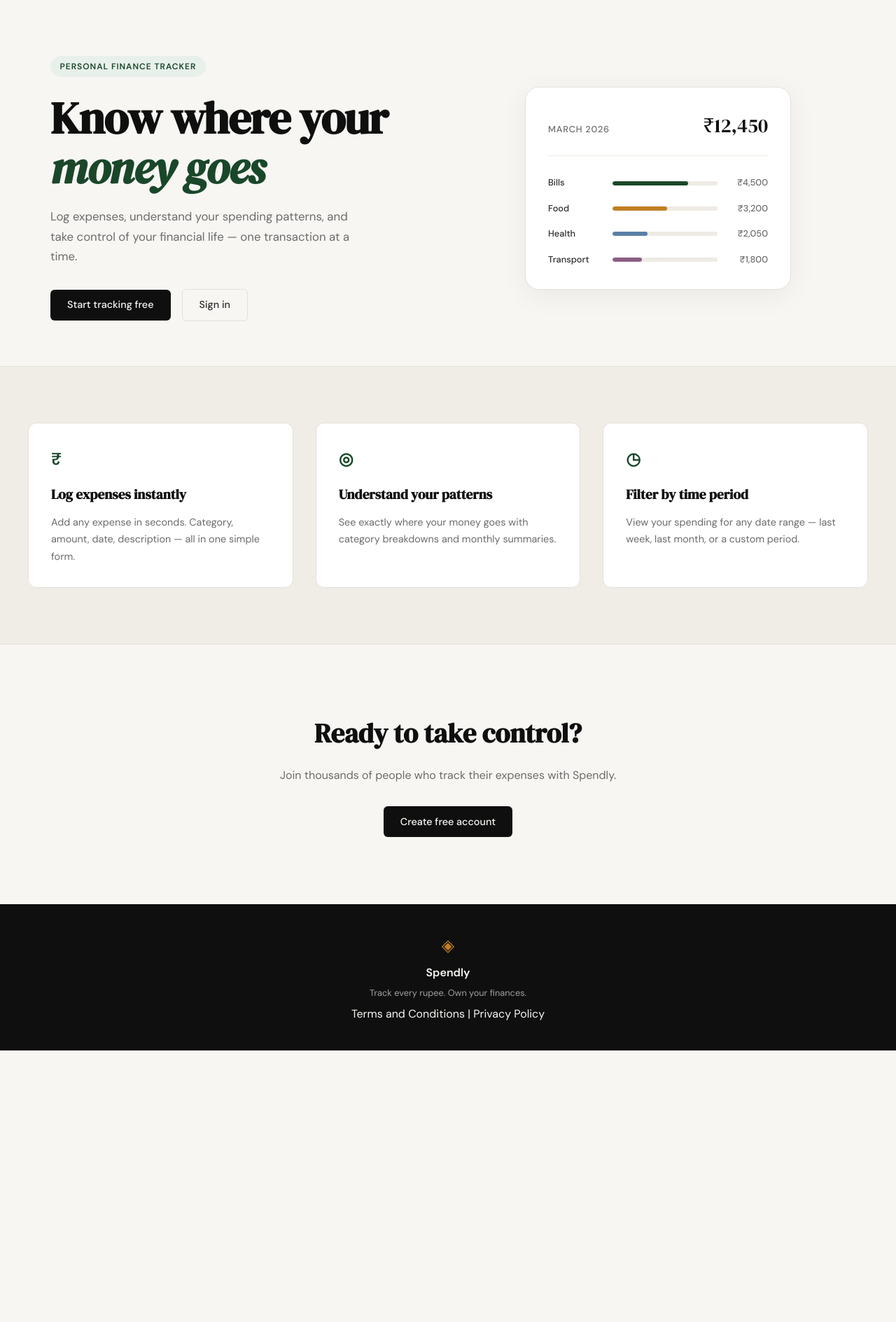
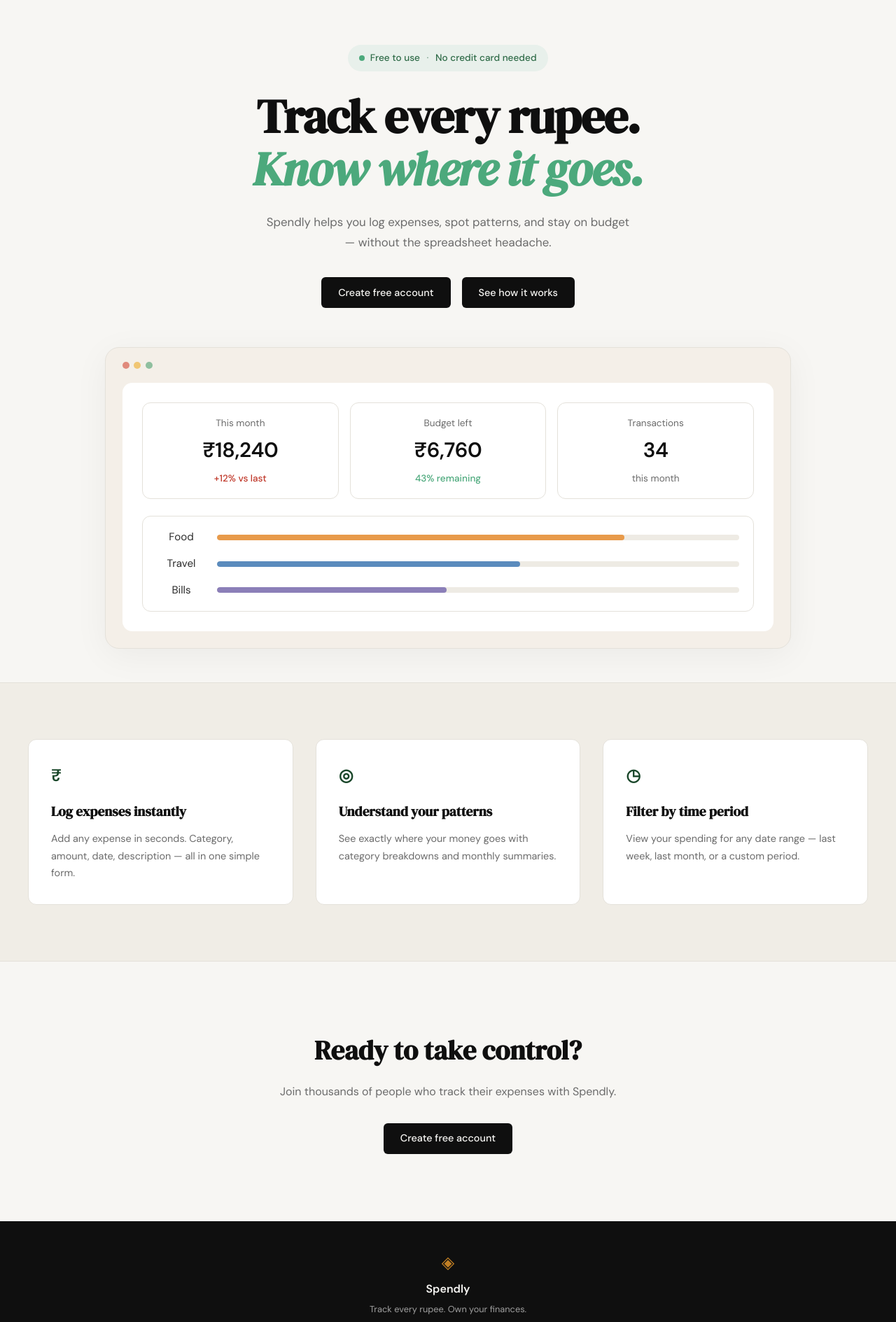
Before and after one commit to mowmitaahmed/spendly, a Flask app: page / in a window 1280 px wide. Shown: the part 61-1950 px from the top of the page at 70% size. Before the commit the page ends 1562 px from the top, so only its background shows below. Run offline with Flask 3, Linux system fonts and the light colour scheme.

Commit message:
landing: redesign hero section to match mockup

```diff
--- a/static/css/style.css
+++ b/static/css/style.css
@@ -124,137 +124,193 @@ a { color: inherit; text-decoration: none; }
 /* ------------------------------------------------------------------ */
 
 .hero {
-    padding: 5rem 2rem 4rem;
-    display: grid;
-    grid-template-columns: 1fr 1fr;
-    gap: 4rem;
+    padding: 4rem 2rem 3rem;
+    display: flex;
+    flex-direction: column;
     align-items: center;
+    text-align: center;
     max-width: var(--max-width);
     margin: 0 auto;
 }
 
+.hero-inner {
+    max-width: 760px;
+    display: flex;
+    flex-direction: column;
+    align-items: center;
+}
+
 .hero-badge {
-    display: inline-block;
-    background: var(--accent-light);
-    color: var(--accent);
-    font-size: 0.75rem;
-    font-weight: 600;
-    letter-spacing: 0.08em;
-    text-transform: uppercase;
-    padding: 0.35rem 0.85rem;
+    display: inline-flex;
+    align-items: center;
+    gap: 0.45rem;
+    background: #e8f0eb;
+    color: #2f6b48;
+    font-size: 0.85rem;
+    font-weight: 500;
+    padding: 0.5rem 1rem;
     border-radius: 999px;
-    margin-bottom: 1.5rem;
+    margin-bottom: 1.75rem;
+}
+
+.hero-badge-dot {
+    width: 8px;
+    height: 8px;
+    border-radius: 50%;
+    background: #4ca97c;
+    flex-shrink: 0;
+}
+
+.hero-badge-sep {
+    margin: 0 0.15rem;
+    opacity: 0.6;
 }
 
 .hero-title {
     font-family: var(--font-display);
-    font-size: clamp(2.5rem, 5vw, 4rem);
+    font-size: clamp(2.5rem, 5.5vw, 4.25rem);
     line-height: 1.1;
     letter-spacing: -0.02em;
     color: var(--ink);
-    margin-bottom: 1.25rem;
+    margin-bottom: 1.5rem;
 }
 
 .hero-title em {
     font-style: italic;
-    color: var(--accent);
+    color: #4ca97c;
 }
 
 .hero-subtitle {
     font-size: 1.05rem;
     color: var(--ink-muted);
     line-height: 1.7;
-    max-width: 460px;
-    margin-bottom: 2rem;
+    max-width: 520px;
+    margin-bottom: 2.25rem;
 }
 
 .hero-actions {
     display: flex;
     gap: 1rem;
     align-items: center;
+    justify-content: center;
+    flex-wrap: wrap;
+    margin-bottom: 3.5rem;
 }
 
 /* ------------------------------------------------------------------ */
-/* Mock card (hero visual)                                             */
+/* Hero dashboard mockup                                              */
 /* ------------------------------------------------------------------ */
 
-.hero-visual {
-    display: flex;
-    justify-content: center;
+.hero-dashboard {
+    width: 100%;
+    max-width: 980px;
+    margin: 0 auto;
 }
 
-.mock-card {
-    background: var(--paper-card);
+.dash-window {
+    background: #f4efe8;
     border: 1px solid var(--border);
     border-radius: var(--radius-lg);
-    padding: 2rem;
-    width: 100%;
-    max-width: 380px;
-    box-shadow: 0 8px 40px rgba(0,0,0,0.06);
+    padding: 1.25rem 1.5rem 1.5rem;
+    box-shadow: 0 10px 50px rgba(0,0,0,0.05);
 }
 
-.mock-card-header {
+.dash-dots {
     display: flex;
-    justify-content: space-between;
-    align-items: baseline;
-    margin-bottom: 1.75rem;
-    padding-bottom: 1.25rem;
-    border-bottom: 1px solid var(--border-soft);
+    gap: 0.4rem;
+    margin-bottom: 1.25rem;
 }
 
-.mock-label {
-    font-size: 0.8rem;
-    font-weight: 500;
-    color: var(--ink-muted);
-    text-transform: uppercase;
-    letter-spacing: 0.06em;
+.dash-dot {
+    width: 10px;
+    height: 10px;
+    border-radius: 50%;
 }
 
-.mock-total {
-    font-family: var(--font-display);
-    font-size: 1.75rem;
-    color: var(--ink);
+.dash-dot-1 { background: #e08a7c; }
+.dash-dot-2 { background: #f0c674; }
+.dash-dot-3 { background: #8fbf9f; }
+
+.dash-body {
+    background: #fff;
+    border-radius: 14px;
+    padding: 1.75rem;
 }
 
-.mock-bars { display: flex; flex-direction: column; gap: 1rem; }
-
-.mock-bar-row {
+.dash-stats {
     display: grid;
-    grid-template-columns: 80px 1fr 60px;
-    align-items: center;
-    gap: 0.75rem;
+    grid-template-columns: repeat(3, 1fr);
+    gap: 1rem;
+    margin-bottom: 1.5rem;
 }
 
-.mock-cat {
-    font-size: 0.8rem;
+.dash-stat {
+    background: #fff;
+    border: 1px solid var(--border);
+    border-radius: 12px;
+    padding: 1.1rem 1.25rem;
+    display: flex;
+    flex-direction: column;
+    gap: 0.3rem;
+}
+
+.dash-stat-label {
+    font-size: 0.85rem;
+    color: var(--ink-muted);
+}
+
+.dash-stat-value {
+    font-size: 1.85rem;
+    font-weight: 600;
+    color: var(--ink);
+    letter-spacing: -0.01em;
+}
+
+.dash-stat-foot {
+    font-size: 0.85rem;
     font-weight: 500;
+}
+
+.dash-stat-up { color: #c0392b; }
+.dash-stat-ok { color: #4ca97c; }
+.dash-stat-mute { color: var(--ink-muted); font-weight: 400; }
+
+.dash-bars {
+    border: 1px solid var(--border);
+    border-radius: 12px;
+    padding: 1.1rem 1.25rem;
+    display: flex;
+    flex-direction: column;
+    gap: 0.85rem;
+}
+
+.dash-bar-row {
+    display: grid;
+    grid-template-columns: 70px 1fr;
+    align-items: center;
+    gap: 1rem;
+}
+
+.dash-bar-cat {
+    font-size: 0.95rem;
     color: var(--ink-soft);
 }
 
-.mock-bar-track {
-    height: 6px;
-    background: var(--border-soft);
+.dash-bar-track {
+    height: 8px;
+    background: #eeebe4;
     border-radius: 999px;
     overflow: hidden;
 }
 
-.mock-bar {
+.dash-bar {
     height: 100%;
-    background: var(--accent);
     border-radius: 999px;
-    transition: width 0.6s ease;
 }
 
-.mock-bar-2 { background: var(--accent-2); }
-.mock-bar-3 { background: #5b7fa6; }
-.mock-bar-4 { background: #8b5e83; }
-
-.mock-amt {
-    font-size: 0.8rem;
-    font-weight: 500;
-    color: var(--ink-muted);
-    text-align: right;
-}
+.dash-bar-orange { background: #e89a4a; }
+.dash-bar-blue { background: #5b8bbd; }
+.dash-bar-purple { background: #8b7fb8; }
 
 /* ------------------------------------------------------------------ */
 /* Buttons                                                             */
@@ -583,14 +639,7 @@ a { color: inherit; text-decoration: none; }
 /* ------------------------------------------------------------------ */
 
 @media (max-width: 900px) {
-    .hero {
-        grid-template-columns: 1fr;
-        text-align: center;
-    }
-
-    .hero-subtitle { max-width: 100%; }
-    .hero-actions { justify-content: center; }
-    .hero-visual { display: none; }
+    .dash-stats { grid-template-columns: 1fr; }
 
     .features-inner { grid-template-columns: 1fr; }
 }
--- a/templates/landing.html
+++ b/templates/landing.html
@@ -6,55 +6,67 @@
 
 <section class="hero">
     <div class="hero-inner">
-        <div class="hero-badge">Personal Finance Tracker</div>
+        <div class="hero-badge">
+            <span class="hero-badge-dot"></span>
+            Free to use <span class="hero-badge-sep">&middot;</span> No credit card needed
+        </div>
         <h1 class="hero-title">
-            Know where your<br>
-            <em>money goes</em>
+            Track every rupee.<br>
+            <em>Know where it goes.</em>
         </h1>
         <p class="hero-subtitle">
-            Log expenses, understand your spending patterns,
-            and take control of your financial life —
-            one transaction at a time.
+            Spendly helps you log expenses, spot patterns, and stay
+            on budget &mdash; without the spreadsheet headache.
         </p>
         <div class="hero-actions">
-            <a href="{{ url_for('register') }}" class="btn-primary">Start tracking free</a>
-            <a href="{{ url_for('login') }}" class="btn-ghost">Sign in</a>
+            <a href="{{ url_for('register') }}" class="btn-primary">Create free account</a>
+            <a href="#how-it-works" class="btn-primary btn-secondary">See how it works</a>
         </div>
     </div>
-    <div class="hero-visual">
-        <div class="mock-card">
-            <div class="mock-card-header">
-                <span class="mock-label">March 2026</span>
-                <span class="mock-total">₹12,450</span>
+    <div class="hero-dashboard">
+        <div class="dash-window">
+            <div class="dash-dots">
+                <span class="dash-dot dash-dot-1"></span>
+                <span class="dash-dot dash-dot-2"></span>
+                <span class="dash-dot dash-dot-3"></span>
             </div>
-            <div class="mock-bars">
-                <div class="mock-bar-row">
-                    <span class="mock-cat">Bills</span>
-                    <div class="mock-bar-track">
-                        <div class="mock-bar" style="width: 72%"></div>
+            <div class="dash-body">
+                <div class="dash-stats">
+                    <div class="dash-stat">
+                        <span class="dash-stat-label">This month</span>
+                        <span class="dash-stat-value">₹18,240</span>
+                        <span class="dash-stat-foot dash-stat-up">+12% vs last</span>
                     </div>
-                    <span class="mock-amt">₹4,500</span>
+                    <div class="dash-stat">
+                        <span class="dash-stat-label">Budget left</span>
+                        <span class="dash-stat-value">₹6,760</span>
+                        <span class="dash-stat-foot dash-stat-ok">43% remaining</span>
+                    </div>
+                    <div class="dash-stat">
+                        <span class="dash-stat-label">Transactions</span>
+                        <span class="dash-stat-value">34</span>
+                        <span class="dash-stat-foot dash-stat-mute">this month</span>
+                    </div>
                 </div>
-                <div class="mock-bar-row">
-                    <span class="mock-cat">Food</span>
-                    <div class="mock-bar-track">
-                        <div class="mock-bar mock-bar-2" style="width: 52%"></div>
+                <div class="dash-bars">
+                    <div class="dash-bar-row">
+                        <span class="dash-bar-cat">Food</span>
+                        <div class="dash-bar-track">
+                            <div class="dash-bar dash-bar-orange" style="width: 78%"></div>
+                        </div>
                     </div>
-                    <span class="mock-amt">₹3,200</span>
-                </div>
-                <div class="mock-bar-row">
-                    <span class="mock-cat">Health</span>
-                    <div class="mock-bar-track">
-                        <div class="mock-bar mock-bar-3" style="width: 33%"></div>
+                    <div class="dash-bar-row">
+                        <span class="dash-bar-cat">Travel</span>
+                        <div class="dash-bar-track">
+                            <div class="dash-bar dash-bar-blue" style="width: 58%"></div>
+                        </div>
                     </div>
-                    <span class="mock-amt">₹2,050</span>
-                </div>
-                <div class="mock-bar-row">
-                    <span class="mock-cat">Transport</span>
-                    <div class="mock-bar-track">
-                        <div class="mock-bar mock-bar-4" style="width: 28%"></div>
+                    <div class="dash-bar-row">
+                        <span class="dash-bar-cat">Bills</span>
+                        <div class="dash-bar-track">
+                            <div class="dash-bar dash-bar-purple" style="width: 44%"></div>
+                        </div>
                     </div>
-                    <span class="mock-amt">₹1,800</span>
                 </div>
             </div>
         </div>
```
